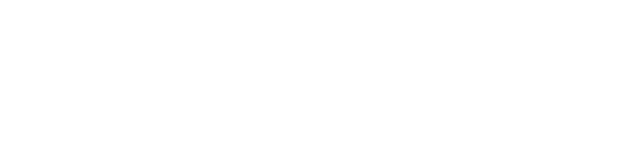
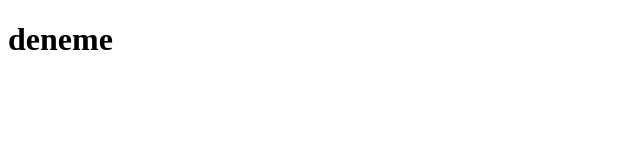
Before and after one commit to palaogluserdest/deneme-beritan, a plain HTML site: page index.html in a window 1280 px wide. Shown: the whole page, without its empty margins (0-640 px from the left). Drawn offline with Linux system fonts and the light colour scheme.

Commit message:
Changed index.html and style.css

```diff
--- a/css/style.css
+++ b/css/style.css
@@ -0,0 +1,5 @@
+* {
+  margin: 0;
+  padding: 0;
+  box-sizing: border-box;
+}
--- a/index.html
+++ b/index.html
@@ -4,5 +4,7 @@
     <meta charset="UTF-8" />
     <title>Deneme-Beritan</title>
   </head>
-  <body></body>
+  <body>
+    <h1>deneme</h1>
+  </body>
 </html>
```
